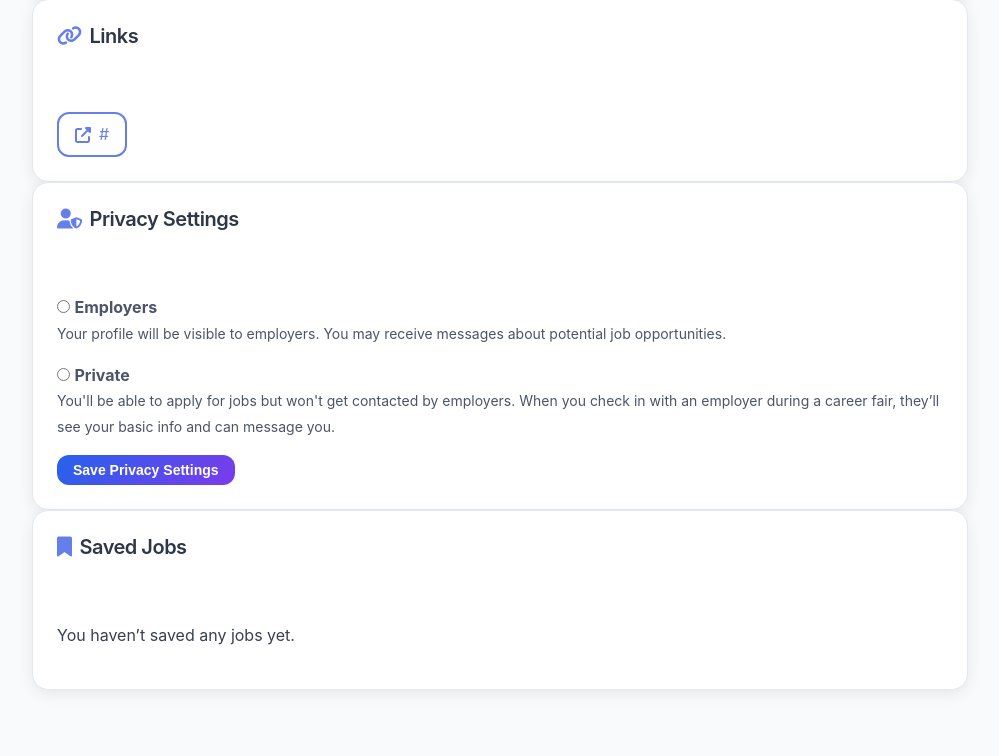
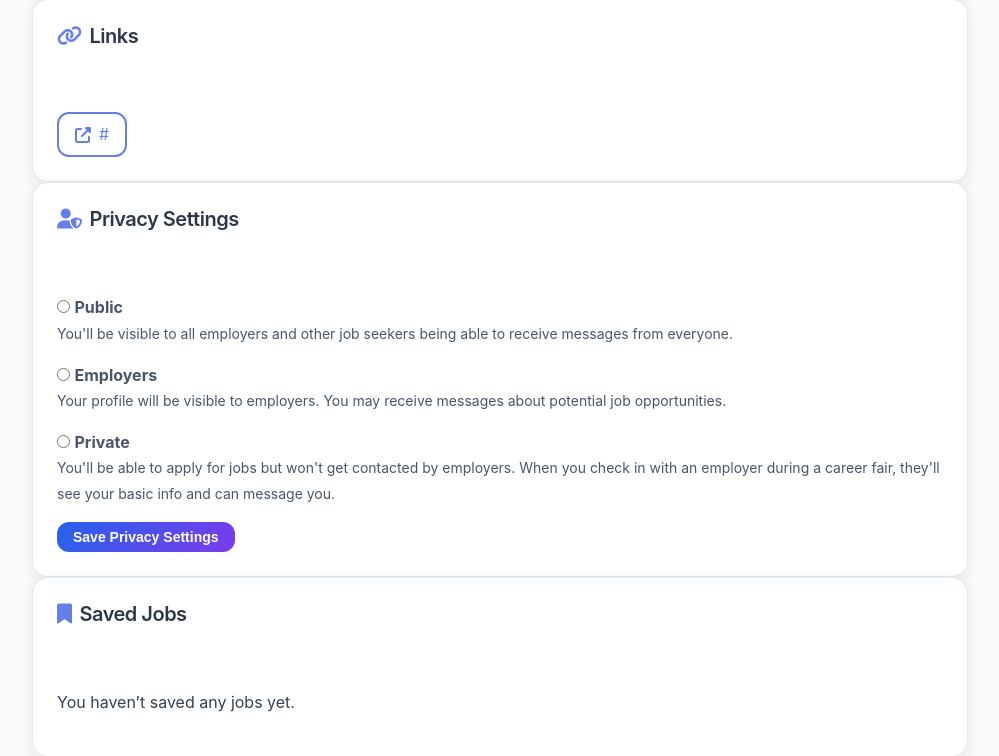
Before and after one commit to ntran306/GTJobSearch, a Django app: page /accounts/profile/ in a window 1280 px wide. Shown: the part 981-1737 px from the top of the page, without its empty margins (140-1139 px from the left). Before the commit the page ends 1678 px from the top, so only its background shows below. Run offline with Django 5.2, Linux system fonts and the light colour scheme; a user stored in the database is signed in; tables that the repository leaves empty hold one stand-in row (values such as "Sample post").

Commit message:
Fixes to profile privacy settings and filter search

```diff
--- a/GTJobSearch/urls.py
+++ b/GTJobSearch/urls.py
@@ -16,7 +16,7 @@ urlpatterns = [
     path("admin/", admin.site.urls),
     path("", include("home.urls")),         # homepage
     path("accounts/", include("accounts.urls")),  # accounts app
-    path("jobs/", include("jobs.urls"), name="jobs"),
+    path("jobs/", include("jobs.urls")),
     path("jobseeker/home", jobseeker_home, name="jobseeker_home"),
     path("recruiter/home", recruiter_home, name="recruiter_home"),
 ]
--- a/accounts/models.py
+++ b/accounts/models.py
@@ -2,6 +2,13 @@ from django.db import models
 from django.contrib.auth.models import User
 
 class JobSeekerProfile(models.Model):
+    # Privacy choices for profile visibility
+    PRIVACY_CHOICES = [
+        ('public', 'Visible to All Employers and Job Seekers'),
+        ('employers_only', 'Visible to Employers Only'),
+        ('private', 'Visible to Me Only'),
+    ]
+
     user = models.OneToOneField(User, on_delete=models.CASCADE)
     headline = models.CharField(max_length=255, blank=True)
     skills = models.TextField(blank=True)
--- a/accounts/templates/accounts/profile.html
+++ b/accounts/templates/accounts/profile.html
@@ -93,10 +93,21 @@
       <h2><i class="fas fa-user-shield"></i> Privacy Settings</h2>
     </div>
     <div class="section-content">
-      <form method="post" action="{% url 'update_privacy_settings' %}">
+      <form method="post" action="{% url 'accounts:profile' %}">
         {% csrf_token %}
 
         <div class="privacy-option">
+          <label>
+            <input type="radio" name="privacy" value="public"
+                   {% if profile.privacy == "public" %}checked{% endif %}>
+            <strong>Public</strong><br>
+            <span class="text-sm text-gray-600">
+              You'll be visible to all employers and other job seekers being able to receive messages from everyone.
+            </span>
+          </label>
+        </div>
+
+        <div class="privacy-option" style="margin-top: 1rem;">
           <label>
             <input type="radio" name="privacy" value="employers"
                    {% if profile.privacy == "employers" %}checked{% endif %}>
@@ -115,7 +126,7 @@
             <strong>Private</strong><br>
             <span class="text-sm text-gray-600">
               You'll be able to apply for jobs but won't get contacted by employers.
-              When you check in with an employer during a career fair, they’ll see your basic info and can message you.
+              When you check in with an employer during a career fair, they'll see your basic info and can message you.
             </span>
           </label>
         </div>
--- a/accounts/urls.py
+++ b/accounts/urls.py
@@ -15,6 +15,6 @@ urlpatterns = [
     path("signup/jobseeker/", views.jobseeker_signup, name="jobseeker_signup"),
     path("signup/recruiter/", views.recruiter_signup, name="recruiter_signup"),
 
-    #Universal profile
+    # Universal profile
     path("profile/", views.profile_view, name="profile"),
 ]
--- a/accounts/views.py
+++ b/accounts/views.py
@@ -6,6 +6,7 @@ from .forms import JobSeekerSignUpForm, RecruiterSignUpForm
 from django.contrib.auth import logout
 from django.shortcuts import get_object_or_404
 from .models import JobSeekerProfile, RecruiterProfile
+from django.contrib import messages
 
 
 
@@ -56,6 +57,25 @@ def recruiter_signup(request):
 @login_required
 def profile_view(request):
     user = request.user
+
+    # Handle privacy settings update (POST request)
+    if request.method == 'POST' and 'privacy' in request.POST:
+        privacy_setting = request.POST.get('privacy')
+
+        if hasattr(user, "jobseekerprofile"):
+            profile = user.jobseekerprofile
+            if privacy_setting in ['employers', 'private']:
+                profile.privacy = privacy_setting
+                profile.save()
+                messages.success(request, 'Privacy settings updated successfully!')
+            else:
+                messages.error(request, 'Invalid privacy setting.')
+        else:
+            messages.error(request, 'Unable to update privacy settings.')
+
+        return redirect('accounts:profile')
+
+    # Displays profile
     context = {}
 
     # Detect profile type
@@ -63,6 +83,7 @@ def profile_view(request):
         context["profile_type"] = "jobseeker"
         context["profile"] = user.jobseekerprofile
         context["saved_jobs"] = []
+
     elif hasattr(user, "recruiterprofile"):
         context["profile_type"] = "recruiter"
         context["profile"] = user.recruiterprofile
@@ -76,3 +97,24 @@ def profile_view(request):
 def logout_view(request):
     logout(request)
     return redirect('accounts:login')  # send them back to login page
+
+# Update privacy settings specifically for JobSeekers
+@login_required
+def update_privacy_settings(request):
+    if request.method == 'POST':
+        privacy_setting = request.POST.get('privacy')
+
+        if hasattr(request.user, 'jobseekerprofile'):
+            profile = request.user.jobseekerprofile
+            if privacy_setting in ['employers', 'private']:
+                profile.privacy = privacy_setting
+                profile.save()
+                messages.success(request, 'Privacy settings updated successfully!')
+            else:
+                messages.error(request, 'Invalid privacy setting.')
+        else:
+            messages.error(request, 'Profile not found.')
+
+        return redirect('accounts:profile')
+
+    return redirect('accounts:profile')
--- a/home/urls.py
+++ b/home/urls.py
@@ -6,5 +6,4 @@ app_name = "home"  # so {% url 'home:index' %} works
 urlpatterns = [
     path("", views.index, name="index"),
     path("about/", views.about, name="about"),
-
 ]
--- a/jobs/templates/jobs/index.html
+++ b/jobs/templates/jobs/index.html
@@ -102,7 +102,7 @@
                     </div>
 
                     <div class="job-card-actions">
-                        <a href="{% url 'jobs.show' job.id %}" class="apply-btn">
+                        <a href="{% url 'jobs:show' job.id %}" class="apply-btn">
                             <i class="fas fa-eye"></i>
                             View Details
                         </a>
--- a/jobs/templates/jobs/job.html
+++ b/jobs/templates/jobs/job.html
@@ -14,7 +14,7 @@
     <div class="page-container">
         <!-- Back Navigation -->
         <div class="back-nav">
-            <a href="{% url 'jobs.index' %}" class="back-btn">
+            <a href="{% url 'jobs:index' %}" class="back-btn">
                 <i class="fas fa-arrow-left"></i>
                 Back to Job Listings
             </a>
--- a/jobs/urls.py
+++ b/jobs/urls.py
@@ -4,5 +4,5 @@ app_name = "jobs"
 
 urlpatterns = [
     path('', views.index, name='index'),
-    path('<int:id>/', views.show,name='jobs.show'),
+    path('<int:id>/', views.show,name='show'),
 ]
--- a/jobs/views.py
+++ b/jobs/views.py
@@ -13,7 +13,7 @@ def index(request):
 
     # Filter by job/company name
     if search_term:
-        jobs = Job.filter(name__icontains=search_term) | Job.filter(company__icontains=search_term)
+        jobs = jobs.filter(name__icontains=search_term) | jobs.filter(company__icontains=search_term)
 
     # Filter by pay type & salary range
     if pay_type and pay_type != 'all':
@@ -33,8 +33,8 @@ def index(request):
     return render(request, 'jobs/index.html', {'jobs': jobs})
 
 def show(request, id):
-    job = Job.objects.get(id=id)
+    job = get_object_or_404(Job, id=id)
     template_data = {}
     template_data['title'] = job.name
     template_data['job'] = job
-    return render(request, 'jobs/job.html', {'job_id': template_data})
+    return render(request, 'jobs/job.html', template_data)
```
